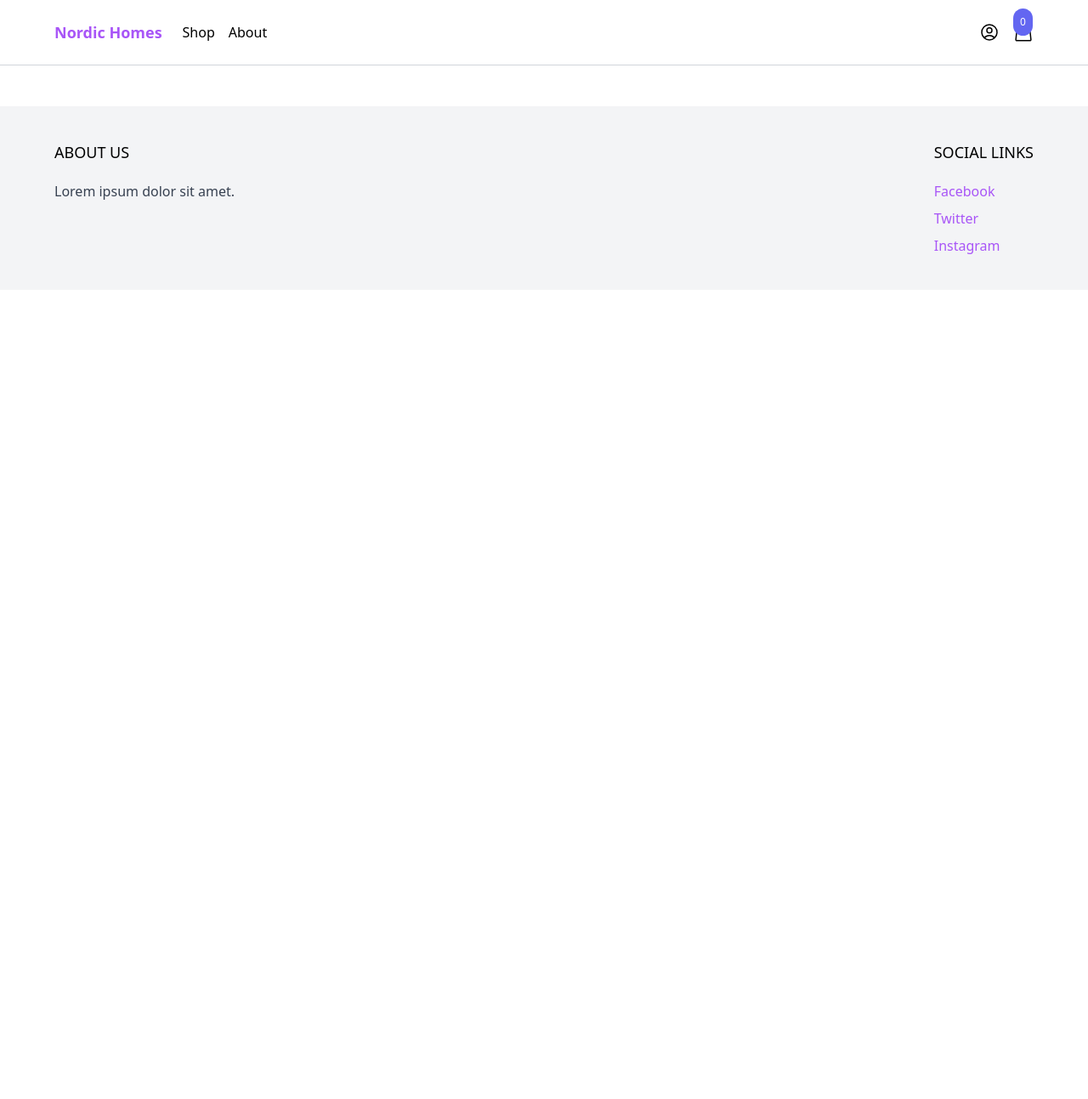
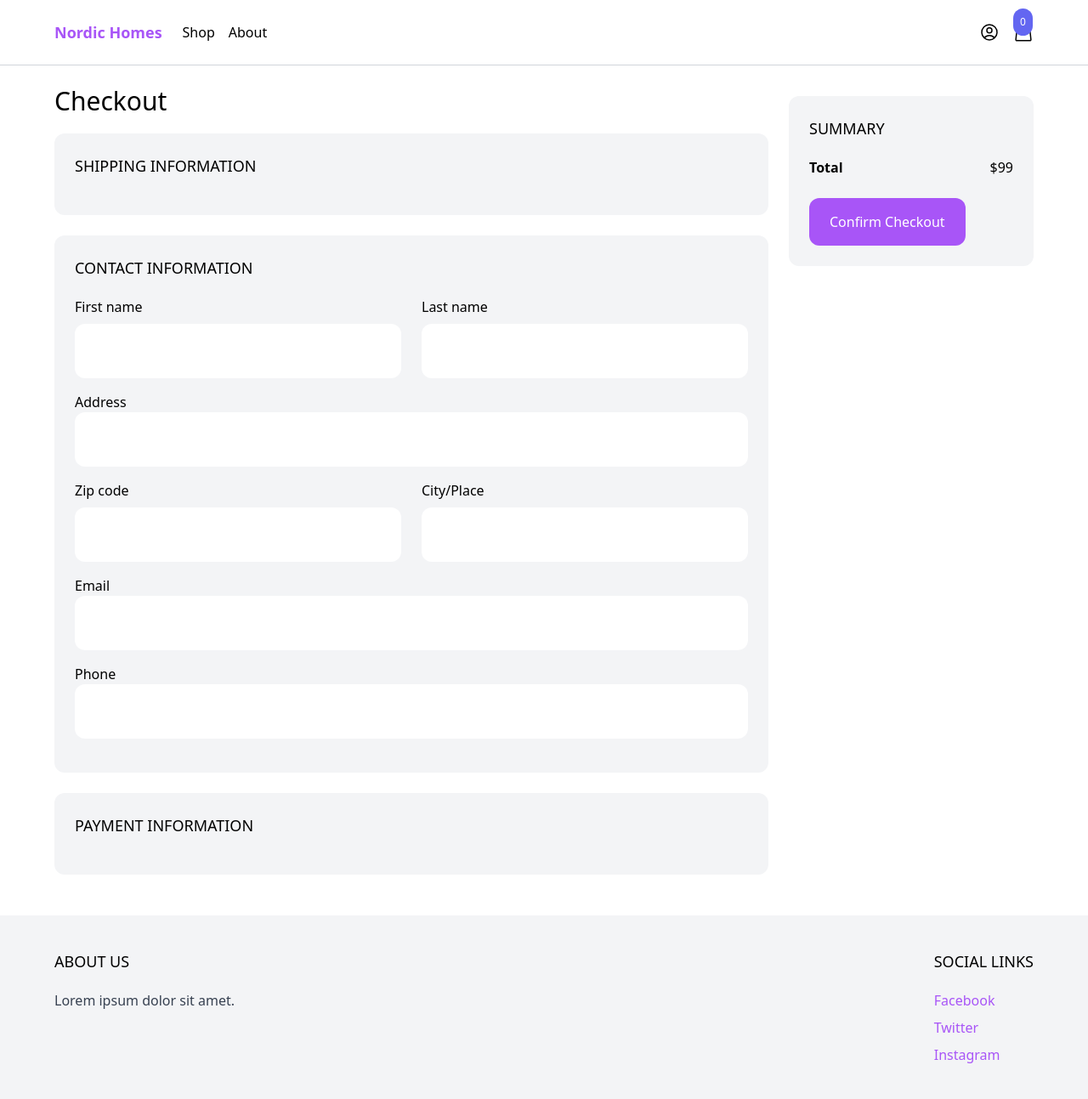
Before and after one commit to VanshSrivastav21-VS/NORDICHOMES, a Django app: page /cart/checkout in a window 1280 px wide. Shown: the whole page at 85% size. Before the commit the page ends 299 px from the top, so only its background shows below. Run offline with Django 5.2, Linux system fonts and the light colour scheme; some libraries are stand-ins or nearby versions.

```diff
--- a/nordichomes/cart/templates/cart/checkout.html
+++ b/nordichomes/cart/templates/cart/checkout.html
@@ -2,6 +2,72 @@
 {% block content %}
 
 <div class="max-w-6xl mx-auto flex flex-wrap items-start py-6 px-6 xl:px-0">
+    <div class="products w-full lg:w-3/4">
+        <h1 class="mb-5 text-3xl">Checkout</h1>
 
+        <div class="w-full pr-6">
+            <div class="mb-6 p-6 bg-gray-100 rounded-xl">
+                <h2 class="mb-5 uppercase text-lg"> Shipping information</h2>
+            </div>
+
+            <div class="mb-6 p-6 bg-gray-100 rounded-xl">
+                <h2 class="mb-5 uppercase text-lg"> Contact information</h2>
+
+                <div class="flex space-x-6">
+                    <div class="w-1/2 mb-4">
+                        <label class="inline-block mb-2">First name</label>
+                        <input type="text" class="w-full p-5 rounded-xl">
+                    </div>
+
+                    <div class="w-1/2 mb-4">
+                        <label class="inline-block mb-2">Last name</label>
+                        <input type="text" class="w-full p-5 rounded-xl">
+                    </div>
+                </div>
+
+                <div class="mb-4">
+                    <label class="in mb-2">Address</label>
+                    <input type="text" class="w-full p-5 rounded-xl">
+                </div>
+
+                <div class="flex space-x-6">
+                    <div class="w-1/2 mb-4">
+                        <label class="inline-block mb-2">Zip code</label>
+                        <input type="text" class="w-full p-5 rounded-xl">
+                    </div>
+
+                    <div class="w-1/2 mb-4">
+                        <label class="inline-block mb-2">City/Place</label>
+                        <input type="text" class="w-full p-5 rounded-xl">
+                    </div>
+                </div>
+
+                <div class="mb-4">
+                    <label class="in mb-2">Email</label>
+                    <input type="email" class="w-full p-5 rounded-xl">
+                </div>
+
+                <div class="mb-4">
+                    <label class="in mb-2">Phone</label>
+                    <input type="phone" class="w-full p-5 rounded-xl">
+                </div>
+            </div>
+
+            <div class="mb-6 p-6 bg-gray-100 rounded-xl">
+                <h2 class="mb-5 uppercase text-lg"> Payment information</h2>
+            </div>
+        </div>
+    </div>
+
+    <div class="summary w-1/4 p-6 bg-gray-100 rounded-xl mt-3">
+        <h2 class="uppercase text-lg mb-5">Summary</h2>
+
+        <div class="mb-6 flex justify-between">
+            <span class="font-semibold">Total</span>
+            <span>$99</span>
+        </div>
+
+        <a href="#" class="inline-block px-6 py-4 rounded-xl bg-purple-500 hover:bg-purple-700 text-white">Confirm Checkout</a>
+    </div>
 </div>
 {% endblock content %}
--- a/nordichomes/products/templates/product/product.html
+++ b/nordichomes/products/templates/product/product.html
@@ -3,7 +3,7 @@
 
 <div class="max-w-6xl mx-auto flex flex-wrap py-6 px-6 xl:px-0">
    <div class="images w-full mb-6 lg:mb-0 lg:w-3/5">
-    <img class="rounded-xl" src="" alt="">
+    <img class="rounded-xl" src="{% if product.image %}{{ product.image.url }}{% else %}http://via.placeholder.com/240x240x.jpg{% endif  %}" alt="">
    </div>
 
    <div class="information w-full lg:w-2/5 lg:p-6">
```
Also changed, not shown: nordichomes/products/templates/product/partials/product_list_item.html (+7 -1 lines), nordichomes/db.sqlite3, nordichomes/media/uploads/Chair2.jpg (added), nordichomes/media/uploads/chaire1.jpg (added), nordichomes/media/uploads/uploads/Chair2.jpg (added), nordichomes/media/uploads/uploads/chaire1.jpg (added).
